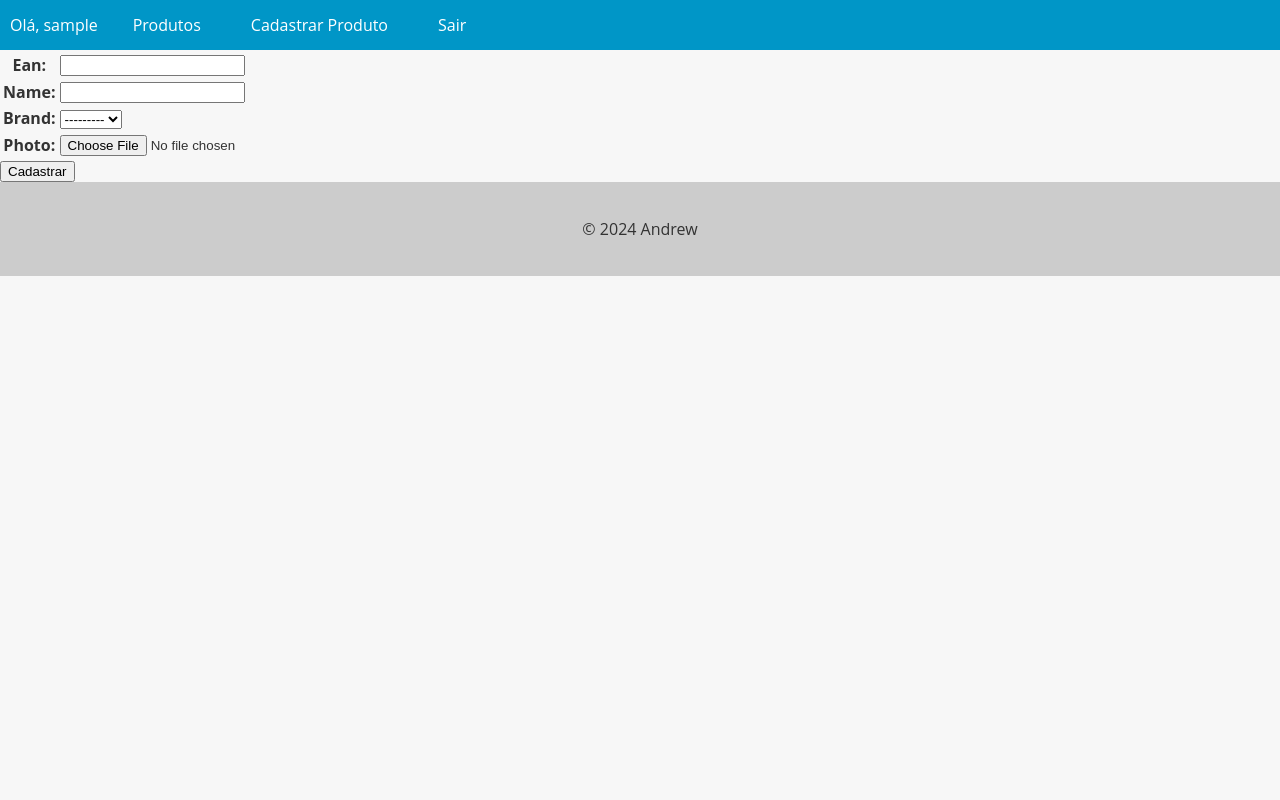
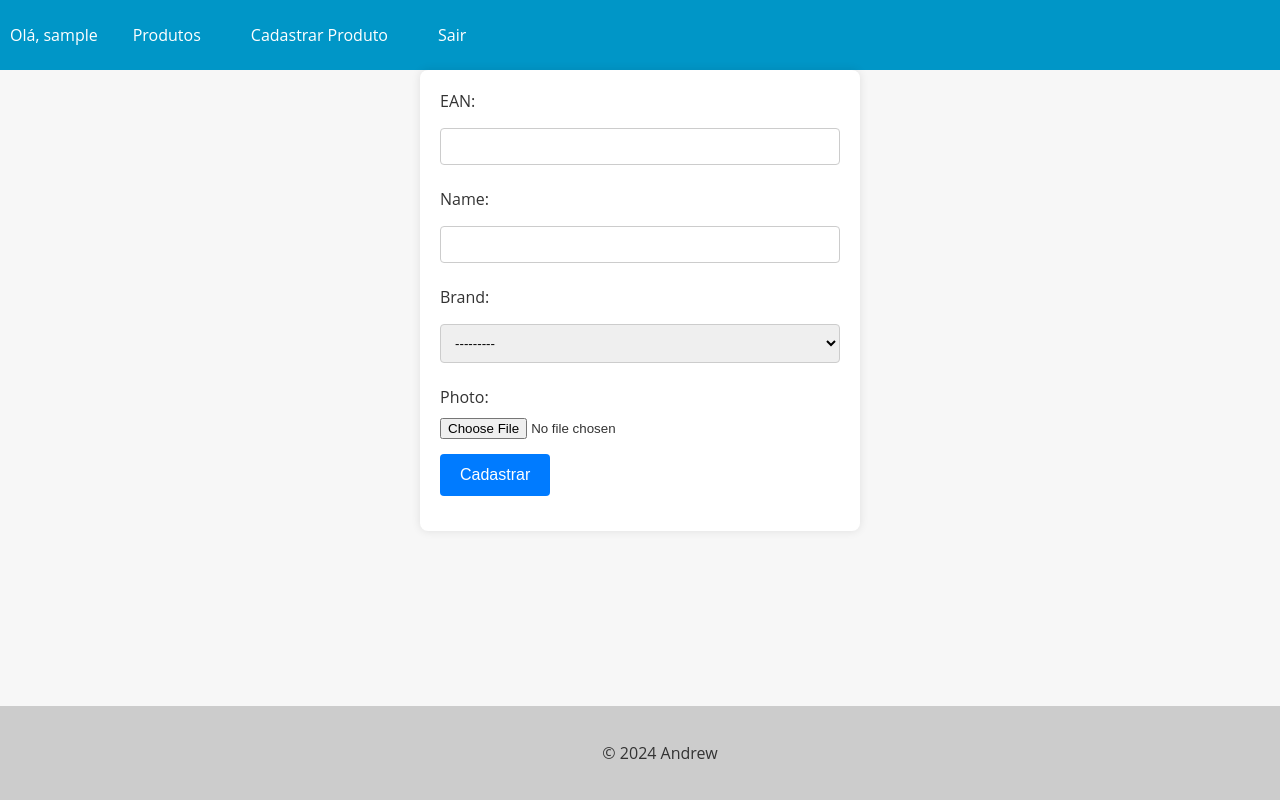
Before and after one commit to AndrewBait/System_Quotation, a Django app: page /new_product/ in a window 1280 px wide. Run offline with Django 5.2, Linux system fonts and the light colour scheme; the visitor is signed in with stand-in values (Sample User, id 1); data that the repository does not hold is empty.

Commit message:
Alterando htmls

```diff
--- a/app/templates/base.html
+++ b/app/templates/base.html
@@ -20,6 +20,9 @@
     }
 
     footer {
+        position: fixed;
+        bottom: 0;
+        width: 100%;
         background-color: #ccc;
         color: #333;
         padding: 20px;
@@ -29,7 +32,7 @@
     nav {
         background-color: #0096c7;
         color: #fff;
-        height: 50px;
+        height: 70px;
         display: flex;
         justify-content: space-between;
         align-items: center;
@@ -88,9 +91,6 @@
         {% if user.is_authenticated %}
           <li><a href="{% url 'logout' %}">Sair</a></li>
         {% endif %}
-
-
-
       </ul>
     </nav>
   </header>
--- a/products/templates/new_product.html
+++ b/products/templates/new_product.html
@@ -1,14 +1,88 @@
 {% extends "base.html" %}
 
 {% block content %}
-    <form action="" method="post" enctype="multipart/form-data">
-        {% csrf_token %}
+  <style>
+    /* Estilo específico para o formulário de cadastro de produto */
+    .product-form {
+      max-width: 400px;
+      width: 100%;
+      margin: 0 auto;
+      padding: 20px;
+      background-color: #fff;
+      border-radius: 8px;
+      box-shadow: 0 0 10px rgba(0, 0, 0, 0.1);
+    }
 
-        <table>
-            {{ form.as_table }}
-        </table>
+    .product-form label {
+      display: block;
+      margin-bottom: 8px;
+    }
 
+    .product-form .form-group {
+      margin-bottom: 15px;
+    }
+
+    .product-form input[type="text"],
+    .product-form input[type="password"],
+    .product-form input[type="email"],
+    .product-form input[type="number"],
+    .product-form select,
+    .product-form textarea {
+      width: 100%;
+      padding: 10px;
+      margin: 8px 0;
+      display: inline-block;
+      border: 1px solid #ccc;
+      box-sizing: border-box;
+      border-radius: 4px;
+    }
+
+    .product-form input[type="submit"] {
+      background-color: #007bff;
+      color: #fff;
+      border: none;
+      padding: 12px 20px;
+      font-size: 16px;
+      border-radius: 4px;
+      cursor: pointer;
+      transition: background-color 0.3s ease-in-out;
+    }
+
+    .product-form input[type="submit"]:hover {
+      background-color: #0056b3;
+    }
+  </style>
+
+  <div class="container">
+    <form action="" method="post" enctype="multipart/form-data" class="product-form">
+      {% csrf_token %}
+      <div class="form-group">
+        <label for="id_ean">EAN:</label>
+        {{ form.ean }}
+        {{ form.ean.errors }}
+      </div>
+
+      <div class="form-group">
+        <label for="id_name">Name:</label>
+        {{ form.name }}
+        {{ form.name.errors }}
+      </div>
+
+      <div class="form-group">
+        <label for="id_brand">Brand:</label>
+        {{ form.brand }}
+        {{ form.brand.errors }}
+      </div>
+
+      <div class="form-group">
+        <label for="id_photo">Photo:</label>
+        {{ form.photo }}
+        {{ form.photo.errors }}
+      </div>
+
+      <div class="form-group">
         <input type="submit" value="Cadastrar" class="btn btn-primary">
-
+      </div>
     </form>
+  </div>
 {% endblock %}
```
Also changed, not shown: accounts/templates/login.html (+56 -7 lines), accounts/templates/register.html (+48 -6 lines).
